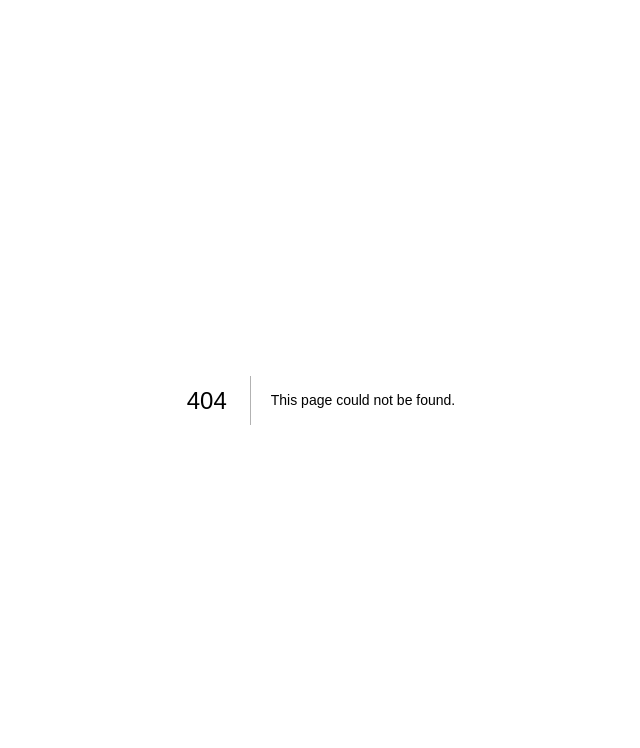
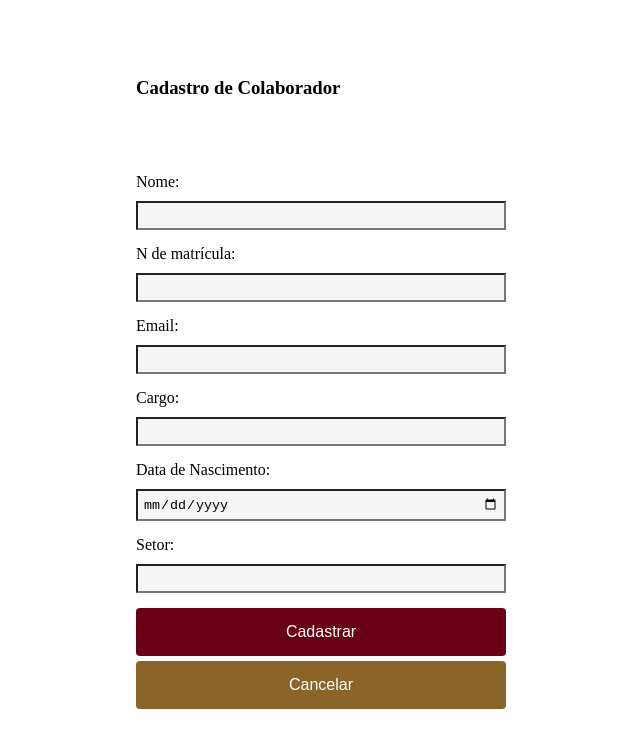
Before and after one commit to ZekLicby/setor-de-protocolos-app, a Next.js app: page /Cadastro in a window 1280 px wide. Before the commit this address had no page. Shown: the top 748 px of the page, without its empty margins (319-959 px from the left). Built offline with nearby package versions, Linux system fonts and the light colour scheme.

Commit message:
Wip Tela de Cadastro

```diff
--- /dev/null
+++ b/src/app/cadastro/page.tsx
@@ -0,0 +1,2 @@
+"use client";
+export { default } from "@/pages/Cadastro";
--- a/src/app/page.tsx
+++ b/src/app/page.tsx
@@ -1,7 +1,7 @@
 import { redirect } from "next/navigation";
 
 export default function Home() {
-  const route = redirect("/login");
+  const route = redirect("/cadastro");
 
   return <h1>Bem vindo ao projeto do setor de protocolos da UNICAP!</h1>;
 }
--- /dev/null
+++ b/src/pages/Cadastro/index.tsx
@@ -0,0 +1,139 @@
+// index.tsx
+import React, { useState } from 'react';
+import styles from './styles';
+import {
+    RegisterFormArea,
+    RegisterFormFieldContainer,
+    FormParagraph,
+    RegisterFormTitle,
+    RegisterInputs,
+    TitleAndParagraph,
+
+  } from "./styles";
+  import { ButtonBlock } from "../../components/ButtonBlock";
+  import { InputBlock } from "../../components/InputBlock";
+  import { theme } from "@/styles/themes/themes";
+  import { ButtonBlockProps } from "@/types/buttonTypes";
+
+const Cadastro: React.FC = () => {
+
+    const RegisterButton: ButtonBlockProps = {
+        textContent: "Cadastrar",
+        backgroundColor: "#690013",
+        border: { borderColor: "", borderStyle: "hidden", borderWidth: 0 },
+        borderRadius: 4,
+        padding: "10px",
+        fontColor: theme.colors.neutral.white,
+        height: 48,
+        width: 370,
+        onClick: () => {
+          console.log("Teste completo com sucesso!");
+        },
+      };
+      const CancelButton: ButtonBlockProps = {
+        textContent: "Cancelar",
+        backgroundColor: "#8B642A",
+        border: { borderColor: "", borderStyle: "hidden", borderWidth: 0 },
+        borderRadius: 4,
+        padding: "10px",
+        fontColor: theme.colors.neutral.white,
+        height: 48,
+        width: 370,
+        onClick: () => {
+          console.log("Teste completo com sucesso!");
+        },
+      };
+
+  const [nome, setNome] = useState('');
+  const [matricula, setMatricula] = useState('');
+  const [email, setEmail] = useState('');
+  const [cargo, setCargo] = useState('');
+  const [date, setDate] = useState('');
+  const [setor, setSetor] = useState('');
+
+
+
+  const handleFormSubmit = (e: React.FormEvent) => {
+    e.preventDefault();
+    console.log({
+      nome,
+      matricula,
+      email,
+      cargo,
+      date,
+      setor,
+    });
+  };
+
+
+  return (
+    <RegisterFormFieldContainer>
+        <RegisterFormArea>
+        <TitleAndParagraph>
+          <RegisterFormTitle>Cadastro de Colaborador</RegisterFormTitle>
+        </TitleAndParagraph>
+
+            <RegisterInputs>
+
+          <label style={styles.label}>Nome:</label>
+          <input
+            type="text"
+            value={nome}
+            onChange={(e) => setNome(e.target.value)}
+            style={styles.input}
+          />
+
+          <label style={styles.label}>N de matrícula:</label>
+          <input
+            type="text"
+            value={matricula}
+            onChange={(e) => setMatricula(e.target.value)}
+            style={styles.input}
+          />
+
+          <label style={styles.label}>Email:</label>
+          <input
+            type="email"
+            value={email}
+            onChange={(e) => setEmail(e.target.value)}
+            style={styles.input}
+          />
+
+          <label style={styles.label}>Cargo:</label>
+          <input
+            type="text"
+            value={cargo}
+            onChange={(e) => setCargo(e.target.value)}
+            style={styles.input}
+          />
+
+          <label style={styles.label}>Data de Nascimento:</label>
+          <input
+            type="date"
+            value={date}
+            onChange={(e) => setDate(e.target.value)}
+            style={styles.input}
+          />
+
+          <label style={styles.label}>Setor:</label>
+          <input
+            type="text"
+            value={setor}
+            onChange={(e) => setSetor(e.target.value)}
+            style={styles.input}
+          />
+
+
+        <ButtonBlock {...RegisterButton} />
+        <ButtonBlock {...CancelButton} />
+
+
+        </RegisterInputs>
+
+      </RegisterFormArea>
+      </RegisterFormFieldContainer>
+
+  );
+};
+
+export default Cadastro ;
--- /dev/null
+++ b/src/pages/Cadastro/styles.ts
@@ -0,0 +1,79 @@
+// styles.ts
+import { CSSProperties } from 'react';
+import { theme } from "@/styles/themes/themes";
+import styled from "styled-components";
+
+export interface Styles {
+  section: CSSProperties;
+  label: CSSProperties;
+  input: CSSProperties;
+
+}
+
+const styles: Styles = {
+  section: {
+    marginBottom: '20px',
+  },
+  label: {
+    marginBottom: '5px',
+  },
+  input: {
+    marginBottom: '10px',
+    padding: '5px',
+    backgroundColor:"#F5F5F5"
+  }
+};
+
+export default styles;
+
+
+export const RegisterFormFieldContainer = styled.form`
+  border-radius: 4px;
+  display: flex;
+  flex-direction: column;
+  align-items: center;
+  justify-content: center;
+
+`;
+
+export const RegisterFormArea = styled.section`
+  display: flex;
+  flex-direction: column;
+  align-items: center;
+  justify-content: center;
+  gap: 24px;
+  margin-top: 50px;
+
+  a {
+    color: ${theme.colors.neutral["010"]};
+    text-decoration: underline;
+    font-size: ${theme.typography.fontSize.m};
+    font-weight: ${theme.typography.fontWeight[400]};
+    cursor: pointer;
+  }
+`;
+
+export const TitleAndParagraph = styled.section`
+  width: 100%;
+  display: flex;
+  flex-direction: column;
+  justify-content: flex-start;
+  gap: 12px;
+  margin-bottom: 32px;
+`;
+
+export const RegisterFormTitle = styled.h1`
+  color: ${theme.colors.neutral.black};
+  font-size:  "26px";
+`;
+
+export const FormParagraph = styled.p`
+  color: ${theme.colors.neutral["010"]};
+  font-size: ${theme.typography.fontSize.m};
+`;
+
+export const RegisterInputs = styled.section`
+  display: flex;
+  flex-direction: column;
+  gap: 5px;
+`;
```
Also changed, not shown: 1 other file (tests, documents, lock files or other folders).
